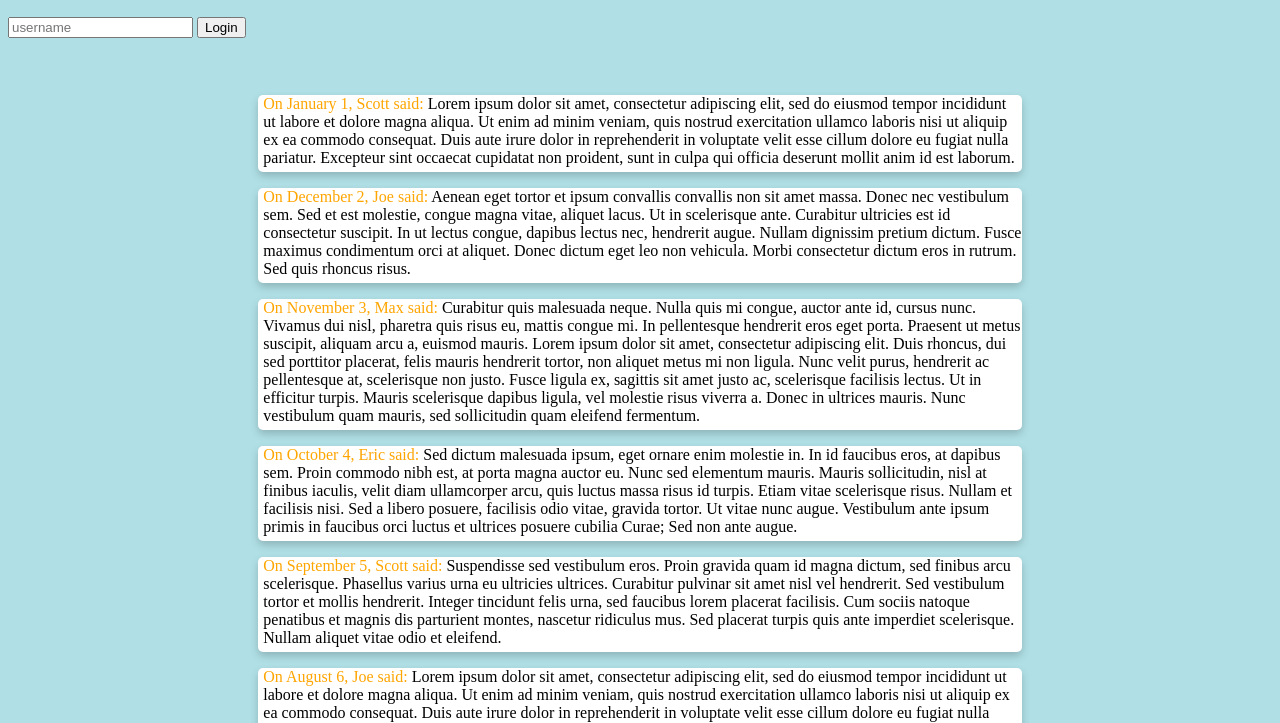
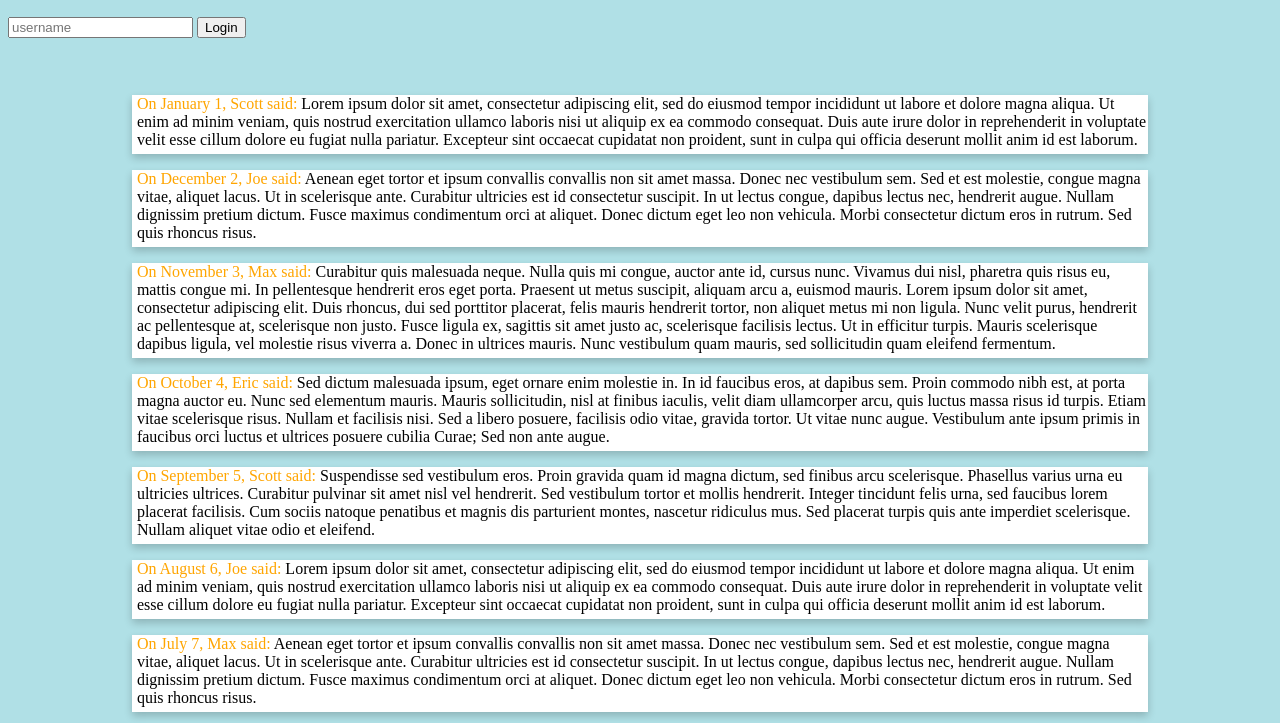
Before and after one commit to ChenlaiZ/COMP531, a plain HTML site: page inclass-4/main.html in a window 1280 px wide. Shown: the part 50-773 px from the top of the page. Drawn offline with Linux system fonts and the light colour scheme.

Commit message:
inclass-4 update

```diff
--- a/inclass-4/main.html
+++ b/inclass-4/main.html
@@ -8,17 +8,13 @@
 	<meta name="keywords" content="HTML,CSS,JavaScript">
 	<style>
 		.card {
-	    	box-shadow: 0 4px 8px 0 rgba(0,0,0,0.2);
-	    	transition: 0.3s;
 	    	margin:0 auto;
 	    	padding-bottom: 5px;
 	    	padding-left: 5px;
 	    	margin-bottom: 12pt;
 	    	background-color: white;
-	    	width: 60%;
+	    	width: 80%;
 	    	box-shadow: 0 4px 8px 0 rgba(0,0,0,0.2);
-	    	transition: 0.3s;
-	    	border-radius: 5px;
 		}
 		.card:hover {
 	    	box-shadow: 0 9px 18px 0 rgba(0,0,0,0.2);
```
